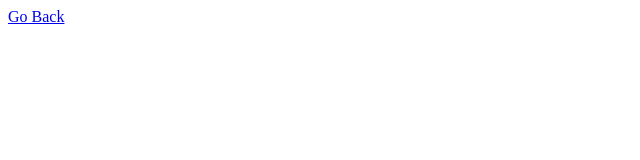
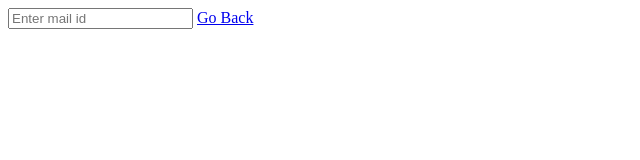
Before and after one commit to vishali0/git_practice, a plain HTML site: page contact.html in a window 1280 px wide. Shown: the whole page, without its empty margins (0-640 px from the left). Drawn offline with Linux system fonts and the light colour scheme.

Commit message:
Added text in contact

```diff
--- a/contact.html
+++ b/contact.html
@@ -8,6 +8,7 @@
 </head>
 
 <body>
+    <input type="text" placeholder="Enter mail id">
     <a href="index.html">Go Back</a>
 </body>
 
```
